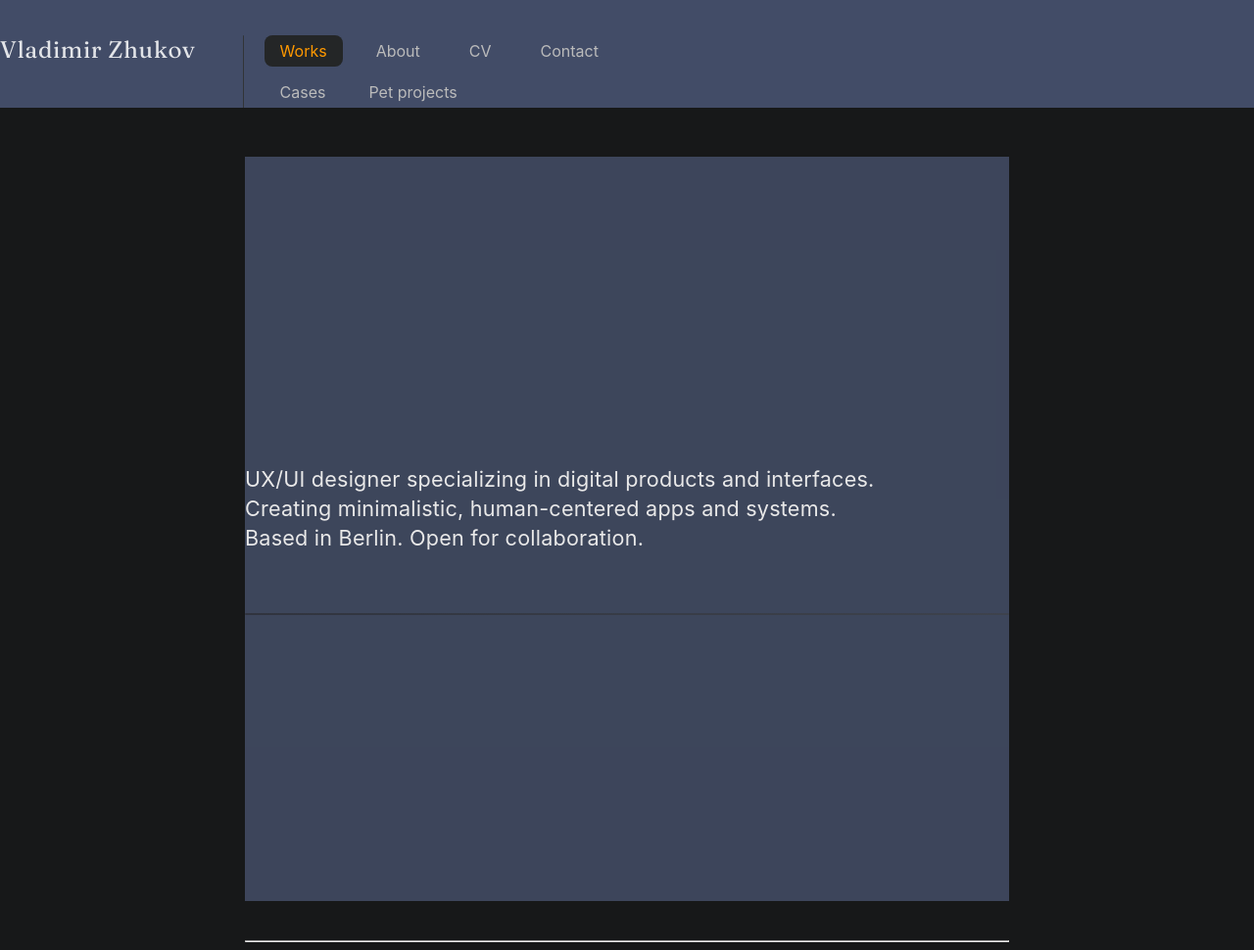
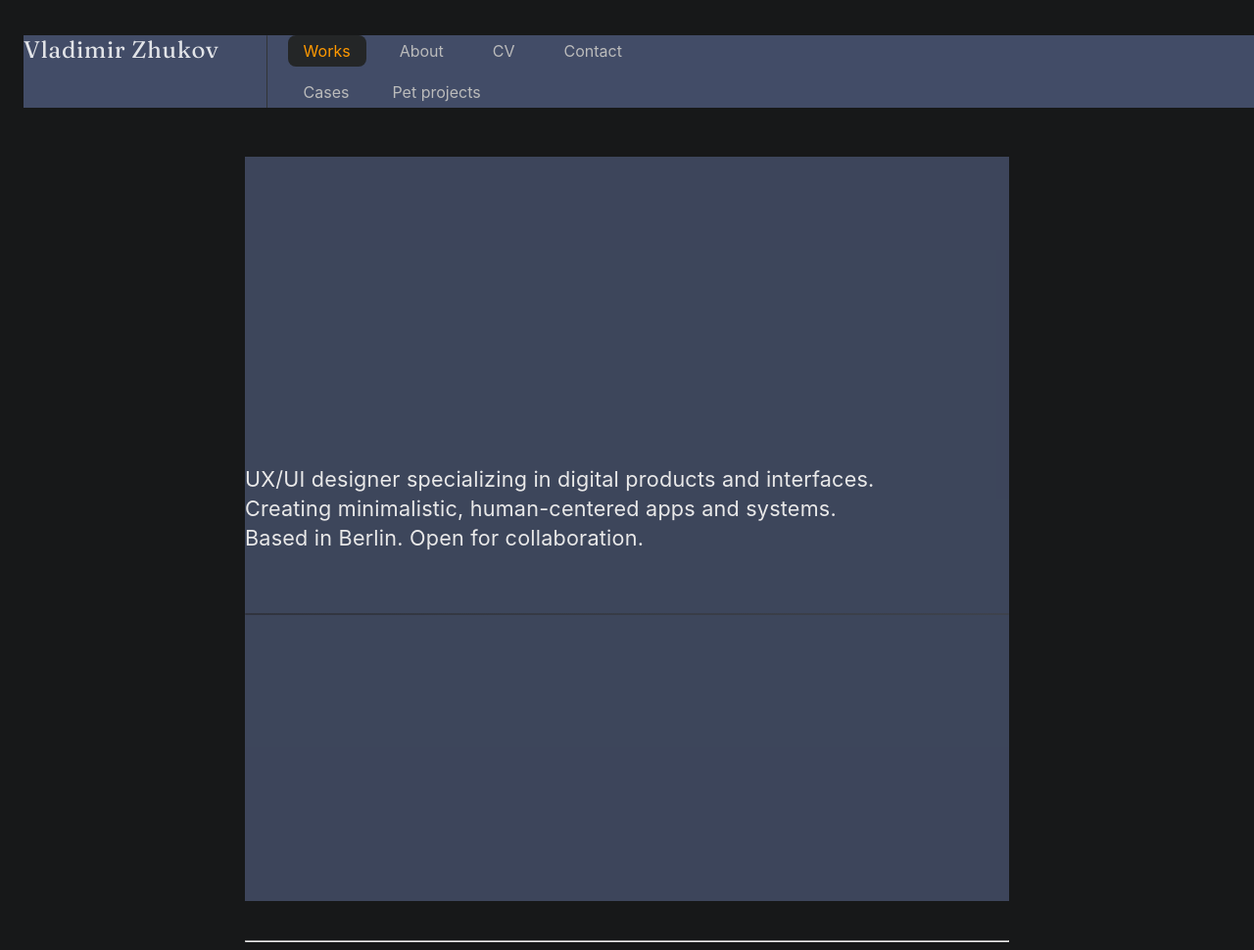
Before and after one commit to uxiscool/experience, a Jekyll site: the page built from index.md, in a window 1280 px wide. Shown: the whole page at 98% size. Built offline with Jekyll 4.4.1, drawn with Linux system fonts in a browser that asks for light colours.

Commit message:
Add files via upload

```diff
--- a/assets/css/main.css
+++ b/assets/css/main.css
@@ -18,7 +18,8 @@ header {
   align-items: flex-start;
   flex-direction: row;
   gap: 36px;
-  padding: 36px 0px 0px 0px;
+  margin-top: 36px;
+  margin-left: 24px;
   width: 100%;
   background: #424c67; /* временный фон */
 }
```
